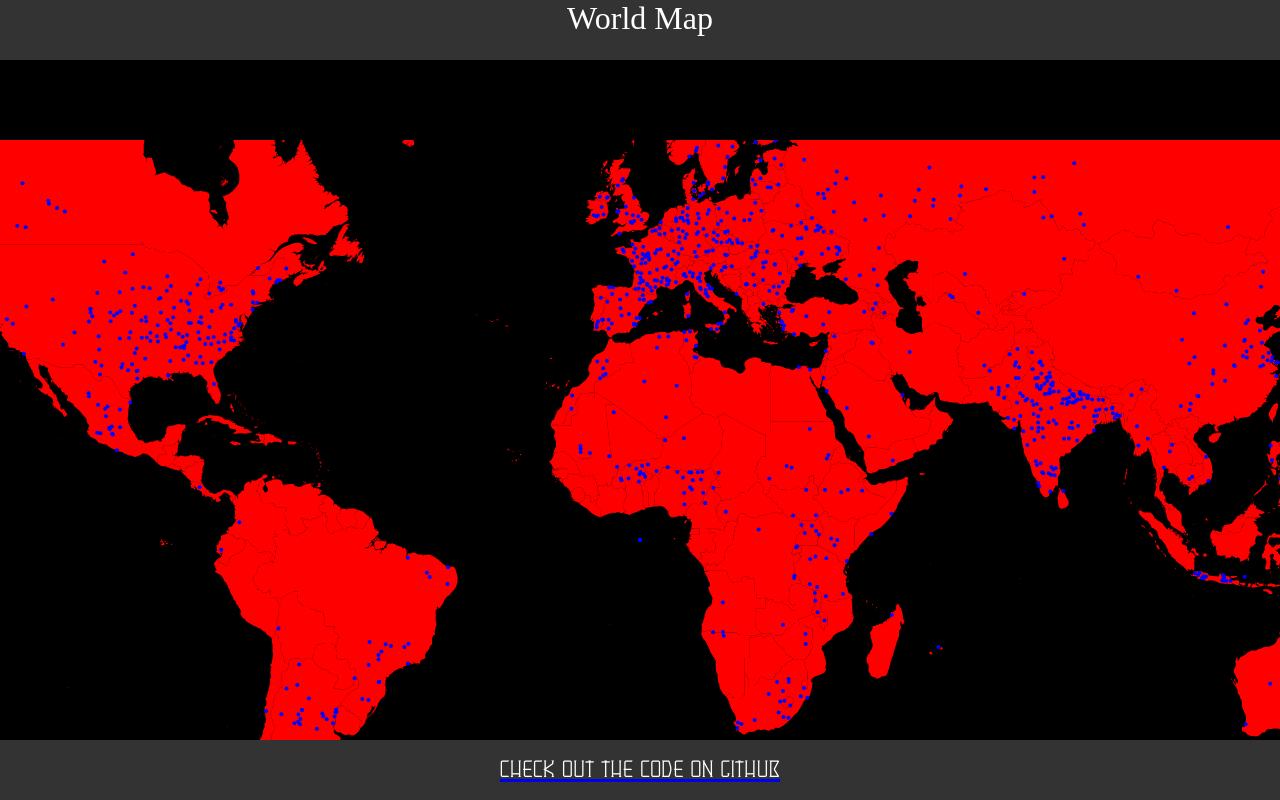
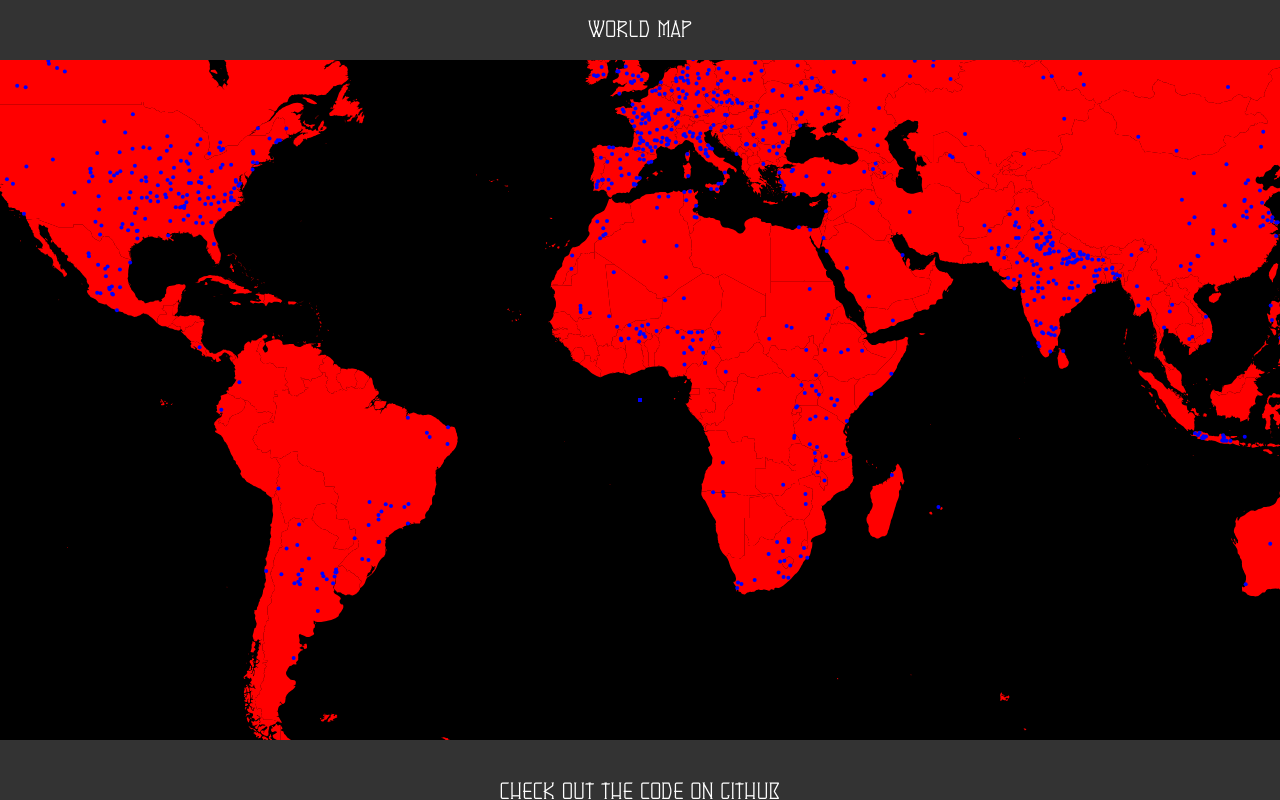
Before and after one commit to jtedwards21/mapdata, a website: page public/index.html in a window 1280 px wide. Drawn offline with Linux system fonts and the light colour scheme; files that its build step writes are made by us from their sources; files whose address does not match are found by name.

Commit message:
header Styles

```diff
--- a/public/css/main.css
+++ b/public/css/main.css
@@ -38,6 +38,11 @@ body {
   background-color: #333;
 }
 
+.container p {
+  margin-top: 10px;
+  font-family: Denominator;
+}
+
 #github-container{
   margin:0;
 }
@@ -47,7 +52,6 @@ body {
   font-size: 2em;
   text-align: center;
   color: white;
-  margin: 10px;
 }
 
 .graph-title {
@@ -79,7 +83,6 @@ body {
   float: none;
   box-shadow: 0 3px 6px 0 rgba(0, 0, 0, 0.32), 0 3px 12px 0 rgba(0, 0, 0, 0.24);
   height: 100%;
-  margin-top: 80px;
 }
 
 .details {
--- a/public/index.html
+++ b/public/index.html
@@ -13,7 +13,7 @@
 <footer class="footer"<div class="container"><a href="https://github.com/jtedwards21/mapdata" id="github-container"><p>Check out the code on github</p></a></div></footer>
 <script src="/controllers/index.js"></script>
 <script>
-//$("#box").css("width", "1000px");
+$(".header").css("position", "fixed");
 </script>
 </body>
 </html>
```
